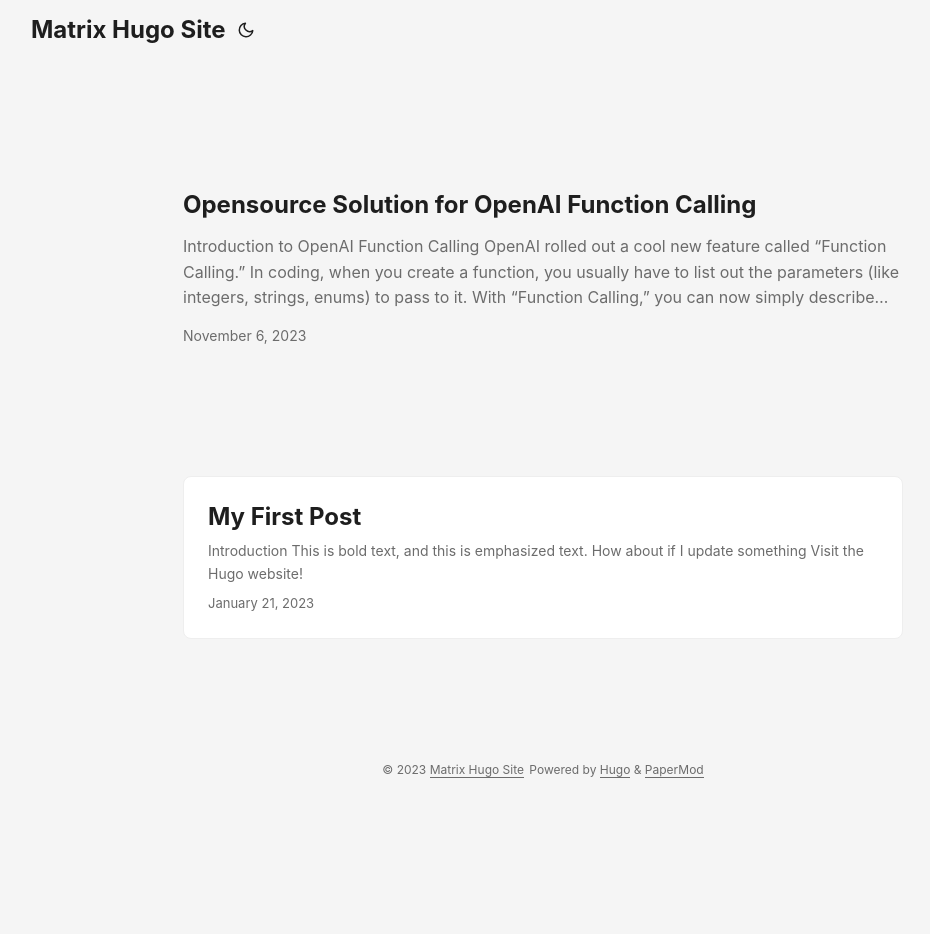
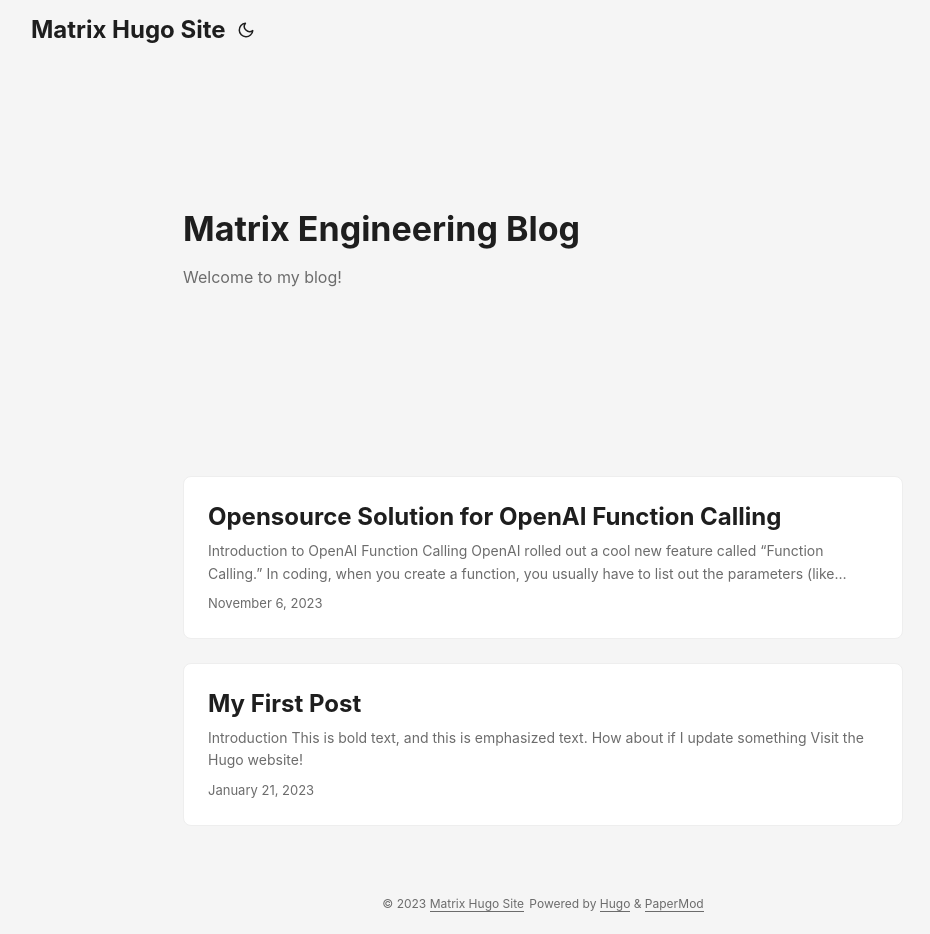
Before and after one commit to matrixstone/matrixstone.github.io, a plain HTML site: page index.html in a window 1280 px wide. Shown: the whole page, without its empty margins (97-1027 px from the left). Before the commit the page ends 800 px from the top, so only its background shows below. Drawn offline with Linux system fonts and the light colour scheme.

Commit message:
profile mode

```diff
--- a/index.html
+++ b/index.html
@@ -124,8 +124,21 @@
     </nav>
 </header>
 <main class="main">
+<article class="first-entry home-info">
+    <header class="entry-header">
+        <h1>Matrix Engineering Blog</h1>
+    </header>
+    <div class="entry-content">
+        Welcome to my blog!
+    </div>
+    <footer class="entry-footer">
+        <div class="social-icons">
+</div>
 
-<article class="first-entry">
+    </footer>
+</article>
+
+<article class="post-entry">
   <header class="entry-header">
     <h2>Opensource Solution for OpenAI Function Calling
     </h2>
```
Also changed, not shown: 1 other file.
